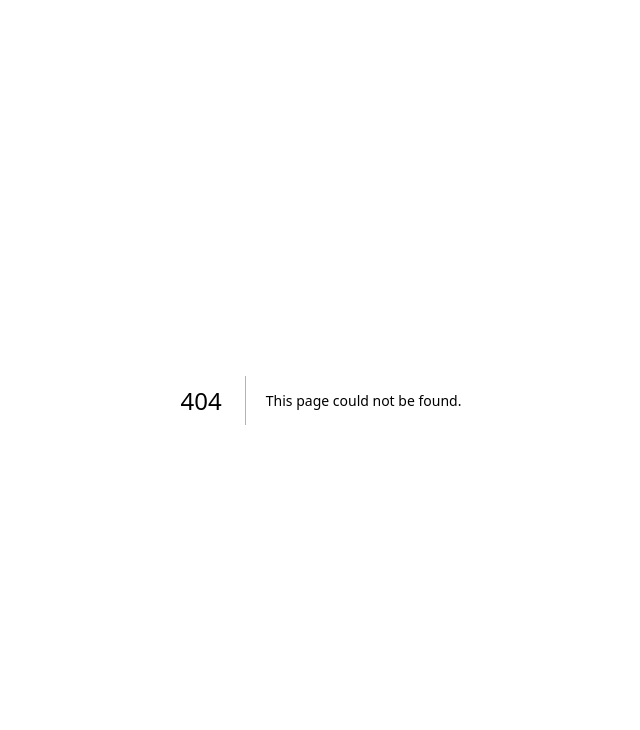
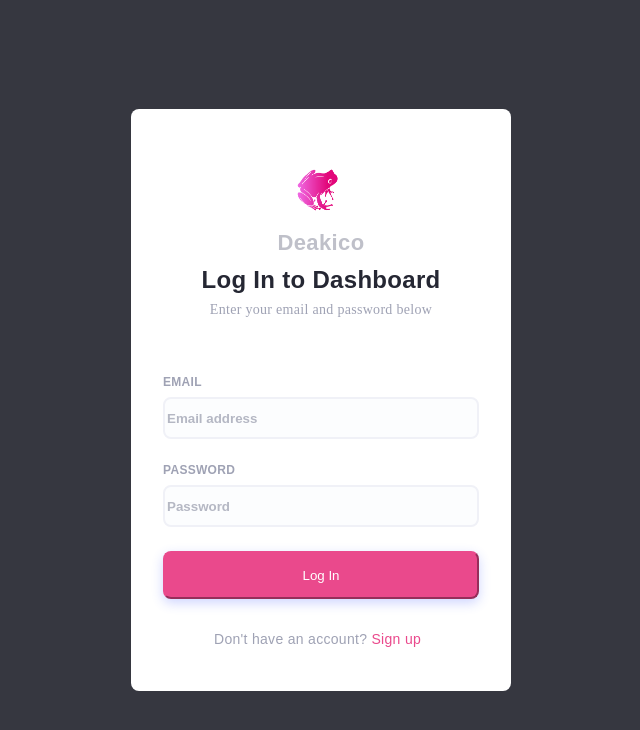
Before and after one commit to javieridvi/Deakico-Capstone, a Next.js app in the folder deakico-next-frontend/: page /login in a window 1280 px wide. Before the commit this address had no page. Shown: the top 730 px of the page, without its empty margins (319-959 px from the left). Built offline with nearby package versions, Linux system fonts and the light colour scheme.

Commit message:
Recreated mock login form page

```diff
--- /dev/null
+++ b/deakico-next-frontend/pages/_app.js
@@ -0,0 +1,7 @@
+import './styles/global.css'
+
+function MyApp({Component, pageProps}) {
+    return <Component {...pageProps} />
+}
+
+export default MyApp
--- /dev/null
+++ b/deakico-next-frontend/pages/login.js
@@ -0,0 +1,43 @@
+import Head from 'next/head'
+import styles from './styles/LogIn.module.css'
+
+export default function logIn (){
+
+
+    return (
+    <div className={styles.container}>
+        <Head>
+            <title>Log in</title>
+        </Head>
+        <div className={styles.login}>
+            <section>
+                <img src="/Coqui.PNG" className={styles.img} />
+                <p className={styles.name}>
+                    Deakico
+                </p>
+                <p className={styles.LogInText} >
+                    Log In to Dashboard
+                </p>
+                <p className={styles.enterText} >Enter your email and password below</p>
+            </section>
+            <section>
+                <form>
+                    <div className={styles.email}>
+                    <input type={'email'} id='email' placeholder='Email address'/>
+                    <label for='email'>Email</label>
+                    </div>
+                    <div className={styles.password}>
+                    <input type={'password'} id='password' placeholder='Password'/>
+                    <label for='password'>Password</label>
+                    </div>
+
+                    <button type='submit' className={styles.button}>Log In</button>
+                </form>
+            </section>
+            <div className={styles.signUp} >Don't have an account? <a href=''>Sign up</a></div>
+
+
+
+        </div>
+    </div>)
+}
--- /dev/null
+++ b/deakico-next-frontend/pages/styles/Home.module.css
@@ -0,0 +1,126 @@
+.container {
+    min-height: 100vh;
+    padding: 0 0.5rem;
+    display: flex;
+    flex-direction: column;
+    justify-content: center;
+    align-items: center;
+  }
+
+.main {
+  padding: 5rem 0;
+  flex: 1;
+  display: flex;
+  flex-direction: column;
+  justify-content: center;
+  align-items: center;
+}
+
+.footer {
+  width: 100%;
+  height: 100px;
+  border-top: 1px solid #eaeaea;
+  display: flex;
+  justify-content: center;
+  align-items: center;
+}
+
+.footer img {
+  margin-left: 0.5rem;
+}
+
+.footer a {
+  display: flex;
+  justify-content: center;
+  align-items: center;
+}
+
+.a {
+  color: inherit;
+  text-decoration: none;
+}
+
+.title a {
+  color: #0070f3;
+  text-decoration: none;
+}
+
+.title a:hover,
+.title a:focus,
+.title a:active {
+  text-decoration: underline;
+}
+
+.title {
+  margin: 0;
+  line-height: 1.15;
+  font-size: 4rem;
+}
+
+.title,
+.description {
+  text-align: center;
+}
+
+.description {
+  line-height: 1.5;
+  font-size: 1.5rem;
+}
+.code {
+  background: #fafafa;
+  border-radius: 5px;
+  padding: 0.75rem;
+  font-size: 1.1rem;
+  font-family: Menlo, Monaco, Lucida Console, Liberation Mono,
+    DejaVu Sans Mono, Bitstream Vera Sans Mono, Courier New, monospace;
+}
+
+.grid {
+  display: flex;
+  align-items: center;
+  justify-content: center;
+  flex-wrap: wrap;
+  max-width: 800px;
+  margin-top: 3rem;
+}
+
+.card {
+  margin: 1rem;
+  flex-basis: 45%;
+  padding: 1.5rem;
+  text-align: left;
+  color: inherit;
+  text-decoration: none;
+  border: 1px solid #eaeaea;
+  border-radius: 10px;
+  transition: color 0.15s ease, border-color 0.15s ease;
+}
+
+.card:hover,
+.card:focus,
+.card:active {
+  color: #0070f3;
+  border-color: #0070f3;
+}
+
+.card h3 {
+  margin: 0 0 1rem 0;
+  font-size: 1.5rem;
+}
+
+.card p {
+  margin: 0;
+  font-size: 1.25rem;
+  line-height: 1.5;
+}
+
+.logo {
+  height: 1em;
+}
+
+@media (max-width: 600px) {
+  .grid {
+    width: 100%;
+    flex-direction: column;
+  }
+}
--- /dev/null
+++ b/deakico-next-frontend/pages/styles/LogIn.module.css
@@ -0,0 +1,181 @@
+.container{
+    min-height: 100vh;
+    padding: 0 0.5rem;
+    display: flex;
+    flex-direction: column;
+    justify-content: center;
+    align-items: center;
+    background-color:#363740;
+    color: #9FA2B4;
+    font-family: sans-serif;
+    font-style: normal;
+    font-size: 14px;
+    letter-spacing: 0.3px;
+}
+
+.login{
+    width: 380px;
+    height: 582px;
+    position: absolute;
+    background-color: white;
+    border-radius: 8px;
+}
+
+.img {
+    position: absolute;
+    width: 80px;
+    height: 80px;
+    left: calc(50% - 80px/2);
+    top: 40px;
+}
+.name{
+/* Deakico */
+position: absolute;
+height: 24px;
+left: 32px;
+right: 32px;
+top: 100px;
+/* Bold/19px */
+font-weight: 700;
+font-size: 22px;
+line-height: 24px;
+/* identical to box height */
+text-align: center;
+letter-spacing: 0.4px;
+/* sidebar / gray */
+color: #A4A6B3;
+opacity: 0.7;
+}
+
+.LogInText {
+/* Log In to Dashboard Kit */
+
+position: relative;
+margin-top:  156px;
+margin-bottom: 0px;
+
+/* Bold/24px */
+
+font-weight: 600;
+font-size: 24px;
+line-height: 30px;
+text-align: center;
+
+/* grayscale / black */
+
+color: #252733;
+}
+
+.enterText {
+/* Enter your email and password below */
+
+position: relative;
+margin-top: 5px;
+
+/* Regular/14px */
+
+font-family: 'Mulish';
+font-style: normal;
+font-weight: 400;
+font-size: 14px;
+line-height: 20px;
+/* identical to box height, or 143% */
+
+text-align: center;
+
+/* grayscale / gray */
+
+color: #9FA2B4;
+}
+
+.email {
+/* textfield / label + textfield / default */
+position: absolute;
+height: 64px;
+left: 32px;
+right: 32px;
+top: 266px;
+}
+
+.password {
+/* textfield / label + icon / default */
+position: absolute;
+height: 64px;
+left: 32px;
+right: 32px;
+top: 354px;
+}
+
+.email label, .password label{
+    /* label */
+position: absolute;
+
+/* Bold/12px */
+
+font-weight: 700;
+font-size: 12px;
+line-height: 15px;
+letter-spacing: 0.3px;
+text-transform: uppercase;
+}
+
+.email input, .password input {
+/* textarea bg */
+box-sizing: border-box;
+
+position: absolute;
+left: 0px;
+right: 0px;
+top: 22px;
+bottom: 0px;
+
+/* grayscale / extra light */
+
+background: #FCFDFE;
+/* grayscale / gray lightest */
+
+border: 2px solid #F0F1F7;
+border-radius: 8px;
+}
+
+.email input::placeholder, .password input::placeholder {
+    opacity: 40%;
+    color: #4B506D;
+    font-weight: bold;
+}
+.button {
+
+position: absolute;
+height: 48px;
+left: 32px;
+right: 32px;
+top: 442px;
+
+background: #EA498C;
+/* button / accent default */
+
+box-shadow: 0px 4px 12px rgba(55, 81, 255, 0.24);
+border-radius: 8px;
+border-color: #EA498C;
+
+color: white;
+}
+
+.signUp {
+    /* account? */
+position: absolute;
+width: 214px;
+height: 20px;
+left: 83px;
+top: 522px;
+}
+
+.signUp a {
+    color: #EA498C;
+    text-decoration: none;
+}
+
+.signUp a:hover {
+    text-decoration: underline;
+    font-weight: bold;
+}
--- /dev/null
+++ b/deakico-next-frontend/pages/styles/global.css
@@ -0,0 +1,12 @@
+html,
+        body {
+          padding: 0;
+          margin: 0;
+          font-family: -apple-system, BlinkMacSystemFont, Segoe UI, Roboto,
+            Oxygen, Ubuntu, Cantarell, Fira Sans, Droid Sans, Helvetica Neue,
+            sans-serif;
+        }
+
+        * {
+          box-sizing: border-box;
+        }
```
Also changed, not shown: deakico-next-frontend/pages/index.js (+22 -157 lines), deakico-next-frontend/public/Coqui.PNG (added), 1 other file (tests, documents, lock files or other folders).
